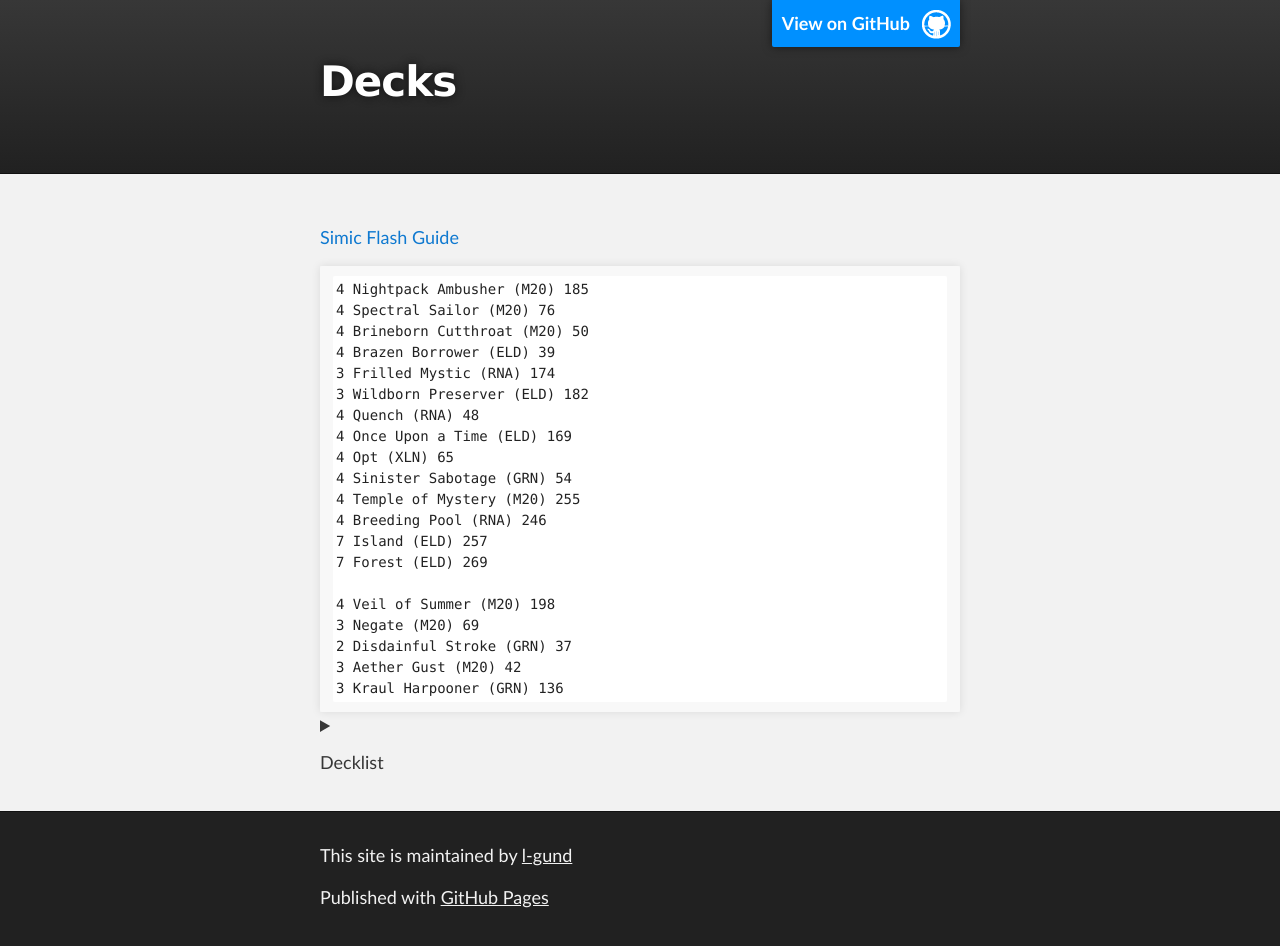
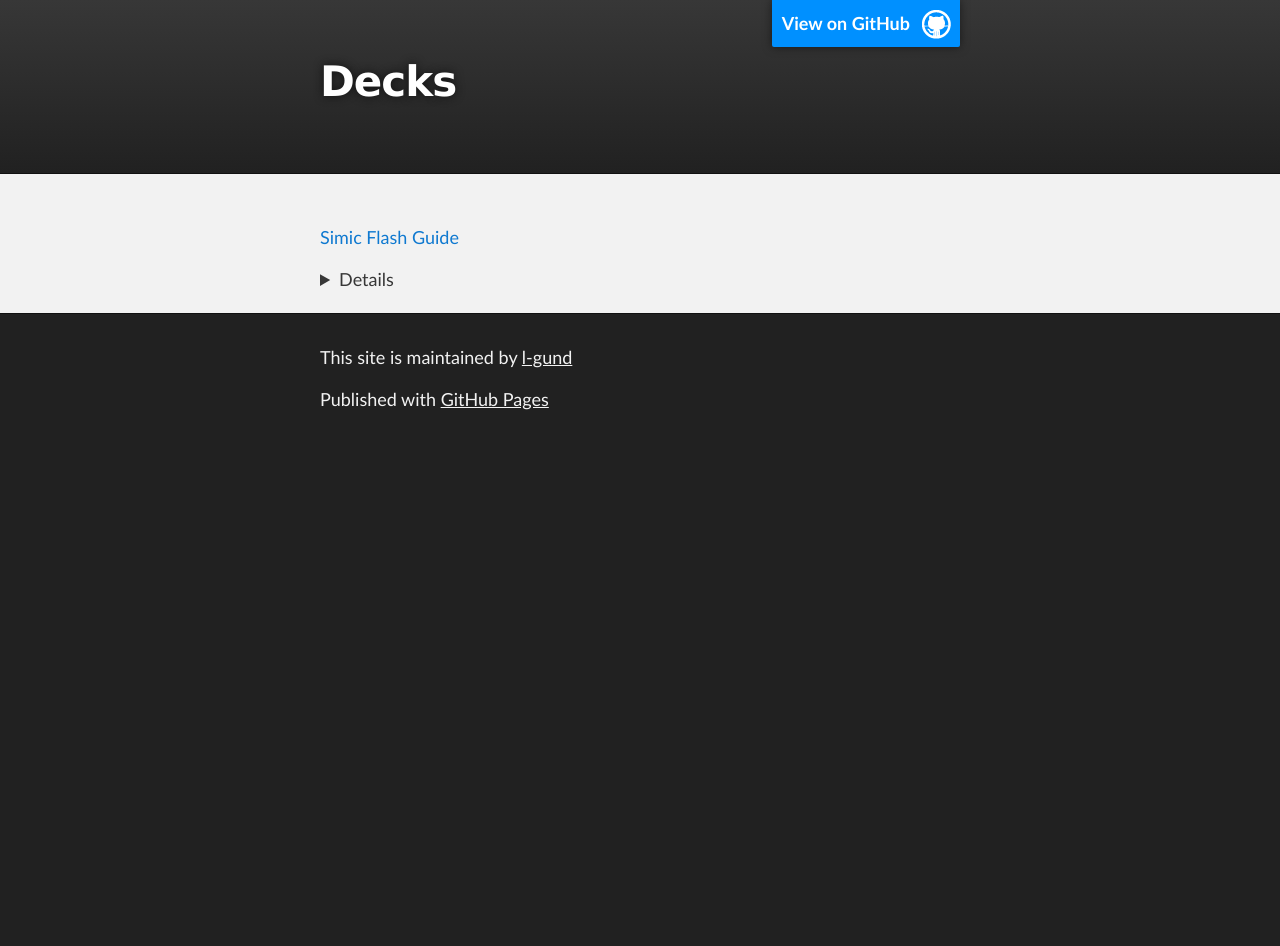
Before and after one commit to l-gund/mhhayashi.github.io, a Jekyll site: the page built from mtg.md, in a window 1280 px wide. Built offline with Jekyll 4.4.1, drawn with Linux system fonts in a browser that asks for light colours; the repository's description, which GitHub fills in, is left out; after the commit the page ends 900 px from its top, so only the background shows below that.

Commit message:
Update mtg.md

```diff
--- a/mtg.md
+++ b/mtg.md
@@ -3,6 +3,8 @@ layout: default
 title: Decks
 ---
 [Simic Flash Guide](https://www.reddit.com/r/spikes/comments/dci1cj/2x_throne_of_eldraine_simic_flash_mythic_top_1000/){:target="_blank"}
+<details>
+
 ~~~
 4 Nightpack Ambusher (M20) 185
 4 Spectral Sailor (M20) 76
@@ -25,12 +27,5 @@ title: Decks
 3 Aether Gust (M20) 42
 3 Kraul Harpooner (GRN) 136
 ~~~
-<details>
-<summary>Decklist
-</summary>
-<p>
 
-
-
-</p>
 </details>
```
